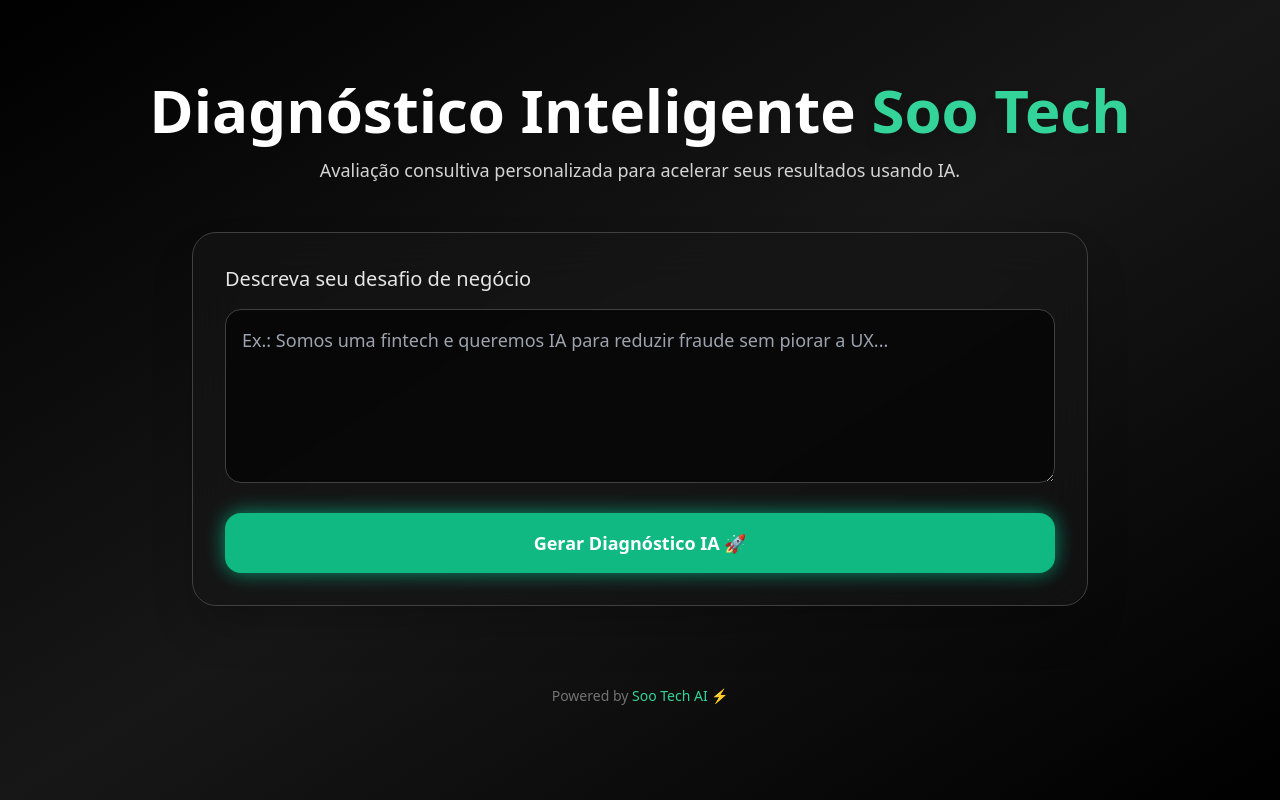
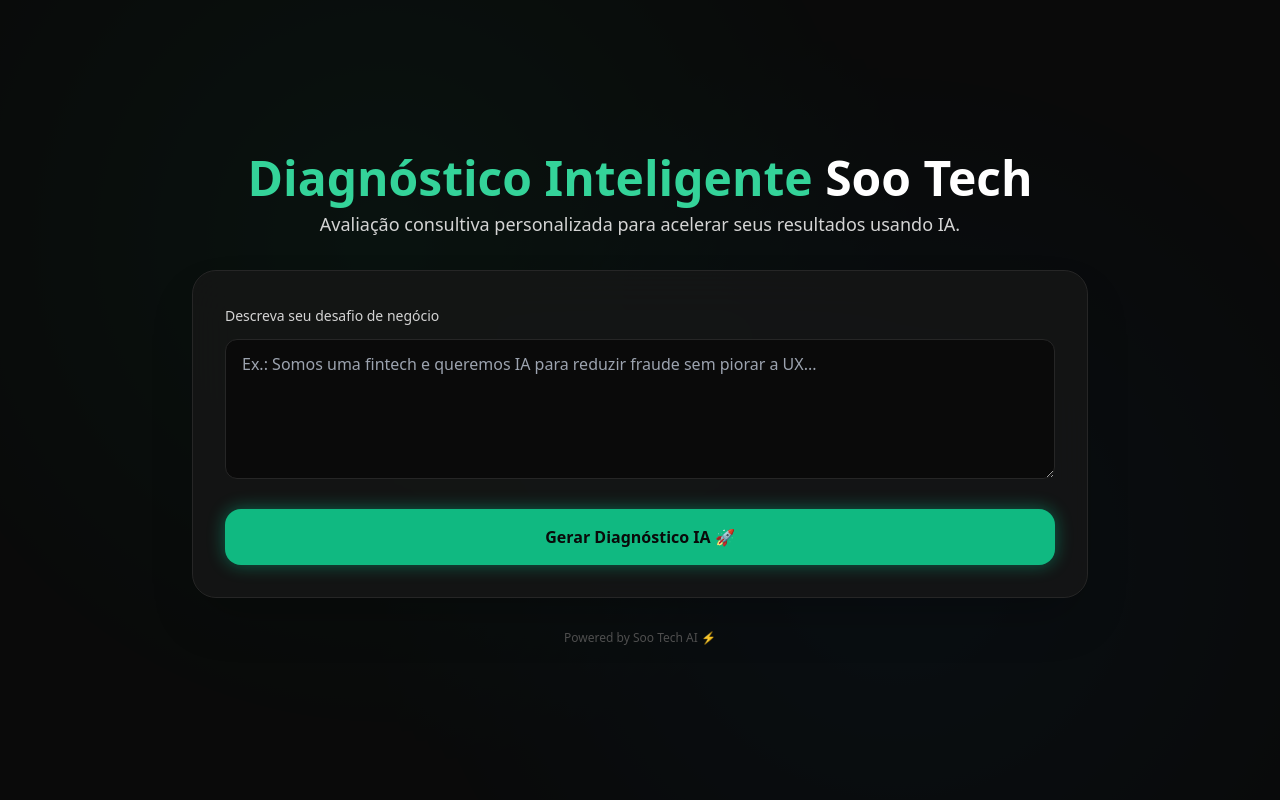
Before and after one commit to ghcastellano/soo-tech-sandbox-updated, a Next.js app: page / in a window 1280 px wide. Built offline with nearby package versions, Linux system fonts and the light colour scheme.

Commit message:
Update page.tsx

```diff
--- a/app/page.tsx
+++ b/app/page.tsx
@@ -1,72 +1,208 @@
 "use client";
+
 import { useState } from "react";
 
+type Impacto = { receita: number; eficiencia: number; retencao: number };
+type Payload = {
+  oportunidade: { titulo: string; descricao: string };
+  ganhos: string[];
+  impacto: Impacto;
+  riscos: string[];
+  diferenciais: string[];
+  fechamento: string;
+  cta_whatsapp: string;
+  error?: string;
+};
+
 export default function Home() {
-  const [input, setInput] = useState("");
+  const [descricao, setDescricao] = useState("");
   const [loading, setLoading] = useState(false);
-  const [result, setResult] = useState("");
+  const [data, setData] = useState<Payload | null>(null);
+  const [erro, setErro] = useState<string | null>(null);
 
-  const gerar = async () => {
-    if (!input.trim()) return;
+  async function gerar() {
+    if (!descricao.trim()) return;
     setLoading(true);
-    setResult("");
+    setErro(null);
+    setData(null);
 
+    try {
       const res = await fetch("/api/diagnostico", {
         method: "POST",
         headers: { "Content-Type": "application/json" },
-      body: JSON.stringify({ prompt: input })
+        body: JSON.stringify({ descricao })
       });
+      const json: Payload = await res.json();
+      if (!res.ok || json.error) {
+        throw new Error(json.error || "Falha ao gerar diagnóstico.");
+      }
+      setData(json);
+    } catch (e: any) {
+      setErro(e?.message ?? "Erro inesperado.");
+    } finally {
+      setLoading(false);
+    }
+  }
 
-    const data = await res.json();
-    setLoading(false);
-    setResult(data.result ?? "Erro ao gerar resposta.");
-  };
+  function Stars({ value }: { value: number }) {
+    const v = Math.max(0, Math.min(5, Math.floor(value)));
+    return (
+      <div className="mt-1">
+        {Array.from({ length: 5 }).map((_, i) => (
+          <span key={i} className={i < v ? "text-emerald-400" : "text-neutral-700"}>
+            ★
+          </span>
+        ))}
+      </div>
+    );
+  }
 
   return (
-    <div className="min-h-screen flex flex-col items-center px-6 py-20 text-white bg-gradient-to-br from-black via-neutral-900 to-black">
+    <main className="min-h-screen w-full flex items-center justify-center px-4 py-12 bg-neutral-950 relative">
+      {/* mesh/gradiente sutil */}
+      <div className="absolute inset-0 pointer-events-none opacity-20 bg-[radial-gradient(circle_at_30%_30%,#00e39433,transparent_50%),radial-gradient(circle_at_70%_70%,#008ae633,transparent_50%)]" />
 
-      <h1 className="text-center text-4xl md:text-6xl font-bold mb-4">
-        Diagnóstico Inteligente{" "}
-        <span className="text-emerald-400 drop-shadow-lg">Soo Tech</span>
+      <div className="w-full max-w-4xl relative">
+        {/* Header compacto */}
+        <div className="text-center mb-8 animate-fade-in">
+          <h1 className="text-4xl md:text-5xl font-black">
+            <span className="text-emerald-400">Diagnóstico Inteligente</span> Soo Tech
           </h1>
-
-      <p className="text-neutral-300 text-lg text-center max-w-2xl">
+          <p className="text-neutral-300 text-base md:text-lg mt-2">
             Avaliação consultiva personalizada para acelerar seus resultados usando IA.
           </p>
+        </div>
 
-      {/* Área do card */}
-      <div className="mt-12 w-full max-w-4xl bg-neutral-900/60 border border-neutral-700 rounded-3xl p-8 backdrop-blur-xl shadow-2xl">
-        <label className="text-xl mb-4 block text-neutral-200">
+        {/* Card de input */}
+        <section className="bg-neutral-900/80 backdrop-blur-xl border border-neutral-800 rounded-3xl p-6 md:p-8 shadow-2xl animate-fade-in">
+          <label className="text-neutral-300 text-sm font-medium">
             Descreva seu desafio de negócio
           </label>
 
           <textarea
-          rows={5}
-          className="w-full p-4 rounded-2xl text-lg bg-black/60 border border-neutral-700 focus:ring-2 focus:ring-emerald-400 outline-none"
+            className="w-full min-h-[140px] rounded-xl bg-neutral-950 border border-neutral-800 focus:ring-2 focus:ring-emerald-500 px-4 py-3 mt-3 text-neutral-100"
             placeholder="Ex.: Somos uma fintech e queremos IA para reduzir fraude sem piorar a UX..."
-          value={input}
-          onChange={(e) => setInput(e.target.value)}
+            value={descricao}
+            onChange={(e) => setDescricao(e.target.value)}
           />
 
           <button
             onClick={gerar}
             disabled={loading}
-          className="w-full py-4 mt-6 rounded-2xl text-lg font-semibold bg-emerald-500 hover:bg-emerald-400
-          transition-all active:scale-[0.97] shadow-[0_0_20px_#00ffbb88] disabled:opacity-50"
+            className="w-full mt-6 py-4 rounded-2xl text-neutral-950 bg-emerald-500 hover:bg-emerald-400 active:scale-[0.99]
+                       transition-all font-semibold disabled:opacity-60 shadow-[0_0_18px_#00ffbb55]"
           >
-          {loading ? "Gerando..." : "Gerar Diagnóstico IA 🚀"}
+            {loading ? "Gerando análise…" : "Gerar Diagnóstico IA 🚀"}
           </button>
-      </div>
 
-      {result && (
-        <div className="w-full max-w-4xl mt-10 p-8 border border-neutral-700 bg-neutral-900/60 rounded-3xl text-neutral-200 whitespace-pre-wrap leading-relaxed">
-          {result}
+          {loading && (
+            <div className="mt-4 w-full h-1 bg-neutral-800 rounded-full overflow-hidden">
+              <div className="h-full w-1/3 bg-emerald-400 animate-loading-bar"></div>
             </div>
           )}
 
-      <footer className="mt-20 text-neutral-500 text-sm">
-        Powered by <span className="text-emerald-400">Soo Tech AI ⚡</span>
+          {erro && <p className="mt-4 text-center text-red-400">{erro}</p>}
+        </section>
+
+        {/* Resultado em cards */}
+        {data && (
+          <div className="mt-10 space-y-6 animate-fade-up">
+            {/* Oportunidade */}
+            <Card titulo={data.oportunidade.titulo}>
+              <p className="text-neutral-200">{data.oportunidade.descricao}</p>
+            </Card>
+
+            {/* Ganhos de Negócio */}
+            {data.ganhos?.length > 0 && (
+              <Card titulo="Ganhos de Negócio">
+                <ul className="space-y-2 text-neutral-200">
+                  {data.ganhos.map((b, i) => (
+                    <li key={i} className="flex gap-2">
+                      <span className="text-emerald-400 mt-1">•</span>
+                      <span>{b}</span>
+                    </li>
+                  ))}
+                </ul>
+              </Card>
+            )}
+
+            {/* Impact Score */}
+            <Card titulo="Impact Score">
+              <div className="grid grid-cols-1 md:grid-cols-3 gap-3 text-neutral-200">
+                <div>
+                  <p className="text-sm text-neutral-400">Receita</p>
+                  <Stars value={data.impacto?.receita ?? 3} />
+                </div>
+                <div>
+                  <p className="text-sm text-neutral-400">Eficiência</p>
+                  <Stars value={data.impacto?.eficiencia ?? 3} />
+                </div>
+                <div>
+                  <p className="text-sm text-neutral-400">Retenção</p>
+                  <Stars value={data.impacto?.retencao ?? 3} />
+                </div>
+              </div>
+            </Card>
+
+            {/* Riscos e Barreiras */}
+            {data.riscos?.length > 0 && (
+              <Card titulo="Riscos e Barreiras">
+                <ul className="space-y-2 text-neutral-200">
+                  {data.riscos.map((r, i) => (
+                    <li key={i} className="flex gap-2">
+                      <span className="text-emerald-400 mt-1">•</span>
+                      <span>{r}</span>
+                    </li>
+                  ))}
+                </ul>
+              </Card>
+            )}
+
+            {/* Diferenciais Soo Tech */}
+            {data.diferenciais?.length > 0 && (
+              <Card titulo="Diferenciais Soo Tech">
+                <ul className="space-y-2 text-neutral-200">
+                  {data.diferenciais.map((d, i) => (
+                    <li key={i} className="flex gap-2">
+                      <span className="text-emerald-400 mt-1">•</span>
+                      <span>{d}</span>
+                    </li>
+                  ))}
+                </ul>
+              </Card>
+            )}
+
+            {/* Fechamento + CTA */}
+            {(data.fechamento || data.cta_whatsapp) && (
+              <Card titulo="Próximos passos">
+                {data.fechamento && <p className="text-neutral-200 mb-3">{data.fechamento}</p>}
+                {data.cta_whatsapp && (
+                  <a
+                    href={data.cta_whatsapp}
+                    target="_blank"
+                    className="inline-flex items-center justify-center rounded-xl bg-neutral-800 hover:bg-neutral-700 text-neutral-100 font-medium px-4 py-3 border border-neutral-700"
+                  >
+                    💬 Falar com especialista no WhatsApp
+                  </a>
+                )}
+              </Card>
+            )}
+          </div>
+        )}
+
+        <footer className="text-center text-xs text-neutral-600 mt-8">
+          Powered by Soo Tech AI ⚡
         </footer>
+      </div>
+    </main>
+  );
+}
+
+function Card({ titulo, children }: { titulo: string; children: React.ReactNode }) {
+  return (
+    <div className="rounded-2xl border border-neutral-800 bg-neutral-900/60 p-5">
+      <h3 className="text-xl font-semibold mb-3">{titulo}</h3>
+      {children}
     </div>
   );
 }
```
Lines whose indentation alone changed are shown as unchanged.
